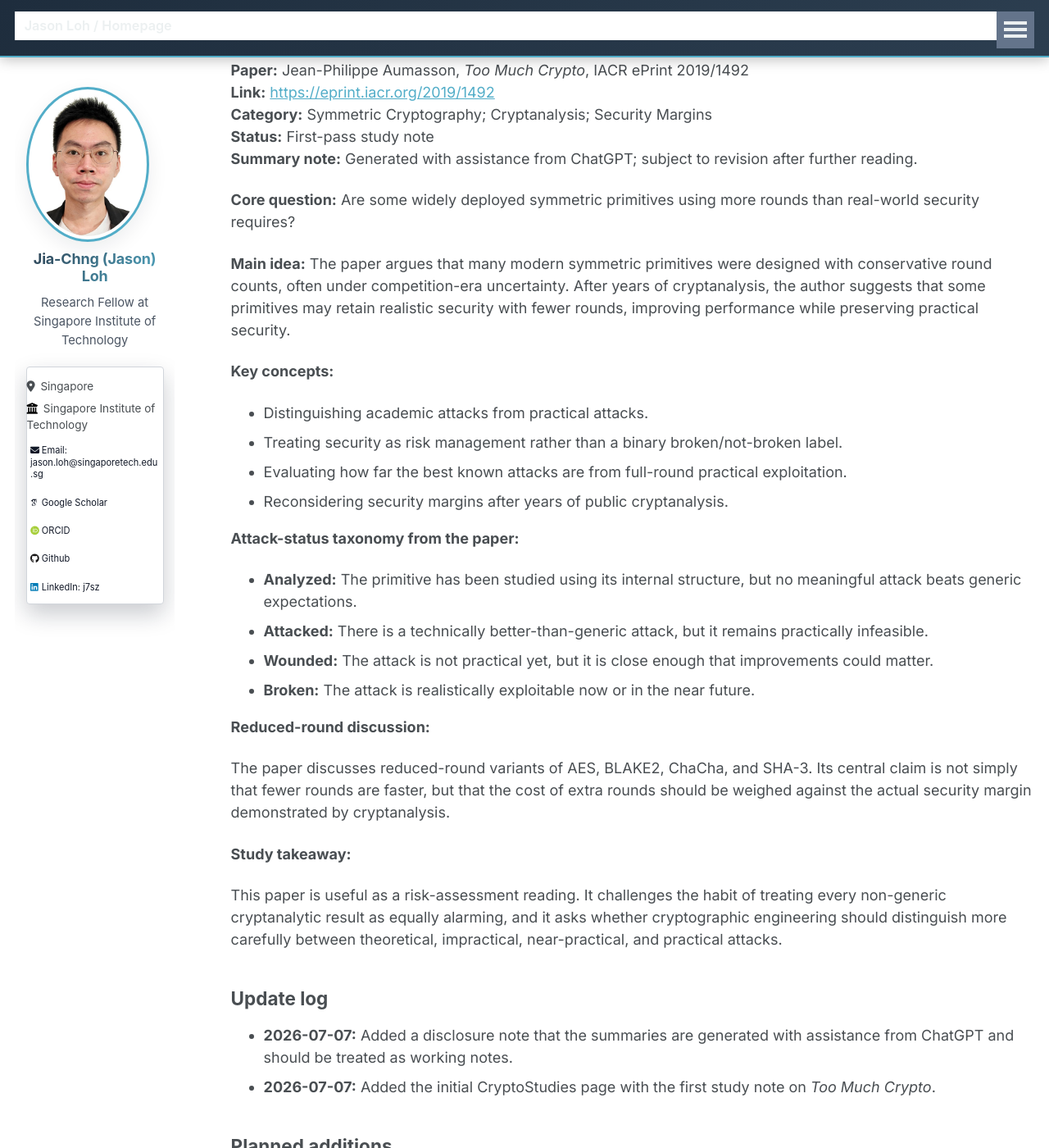
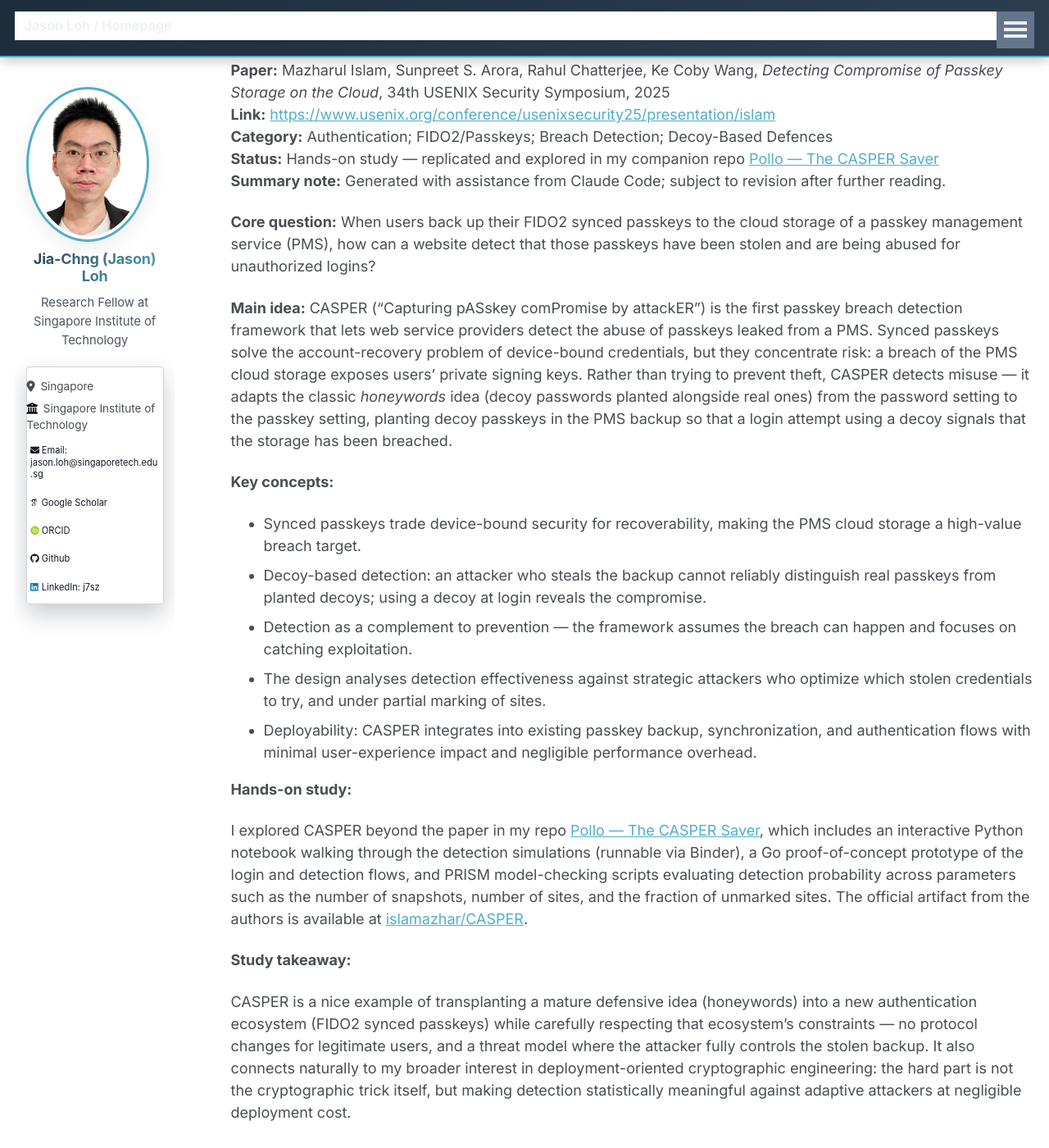
Before and after one commit to j7sz/j7sz.github.io, a Jekyll site: the page built from _pages/cryptostudies.md, in a window 1280 px wide and 1400 px high, scrolled down 632 px. Shown: the whole window at 82% size. Built offline with Jekyll 4.4.1, drawn with Linux system fonts in a browser that asks for light colours; some web fonts are replaced; some of the changed text lies outside the part shown.

Commit message:
Add CASPER study note to CryptoStudies page
- Summarize Islam et al., "Detecting Compromise of Passkey Storage
  on the Cloud" (USENIX Security 2025): decoy-passkey breach
  detection for FIDO2 synced passkeys leaked from PMS cloud storage
- Link hands-on companion repo Pollo---The-CASPER-saver (notebook,
  Go prototype, PRISM detection-effectiveness scripts) and the
  authors' official artifact
- Note summaries as assisted by ChatGPT and Claude Code
- Record additions in update log

Co-Authored-By: Claude <noreply@anthropic.com>
Claude-Session: https://claude.ai/code/session_01HxfbdgTE6Boo2wy2XbsERx

```diff
--- a/_pages/cryptostudies.md
+++ b/_pages/cryptostudies.md
@@ -17,10 +17,38 @@ Current focus areas include symmetric cryptography, post-quantum cryptography, s
 Note on summaries
 -----------------
 
-The reading summaries on this page are generated with assistance from ChatGPT and then curated as part of my ongoing study process. They are intended as working notes, not authoritative paper reviews. If you notice any factual mistake, misinterpretation, missing context, or unclear phrasing, please let me know so I can correct and improve the notes.
+The reading summaries on this page are generated with assistance from AI tools (ChatGPT and Claude Code) and then curated as part of my ongoing study process. They are intended as working notes, not authoritative paper reviews. If you notice any factual mistake, misinterpretation, missing context, or unclear phrasing, please let me know so I can correct and improve the notes.
 
 Paper library
 -------------
+
+### CASPER: Detecting Compromise of Passkey Storage on the Cloud
+
+**Paper:** Mazharul Islam, Sunpreet S. Arora, Rahul Chatterjee, Ke Coby Wang, *Detecting Compromise of Passkey Storage on the Cloud*, 34th USENIX Security Symposium, 2025
+**Link:** [https://www.usenix.org/conference/usenixsecurity25/presentation/islam](https://www.usenix.org/conference/usenixsecurity25/presentation/islam)
+**Category:** Authentication; FIDO2/Passkeys; Breach Detection; Decoy-Based Defences
+**Status:** Hands-on study — replicated and explored in my companion repo [Pollo — The CASPER Saver](https://github.com/j7sz/Pollo---The-CASPER-saver)
+**Summary note:** Generated with assistance from Claude Code; subject to revision after further reading.
+
+**Core question:** When users back up their FIDO2 synced passkeys to the cloud storage of a passkey management service (PMS), how can a website detect that those passkeys have been stolen and are being abused for unauthorized logins?
+
+**Main idea:** CASPER ("Capturing pASskey comPromise by attackER") is the first passkey breach detection framework that lets web service providers detect the abuse of passkeys leaked from a PMS. Synced passkeys solve the account-recovery problem of device-bound credentials, but they concentrate risk: a breach of the PMS cloud storage exposes users' private signing keys. Rather than trying to prevent theft, CASPER detects misuse — it adapts the classic *honeywords* idea (decoy passwords planted alongside real ones) from the password setting to the passkey setting, planting decoy passkeys in the PMS backup so that a login attempt using a decoy signals that the storage has been breached.
+
+**Key concepts:**
+
+* Synced passkeys trade device-bound security for recoverability, making the PMS cloud storage a high-value breach target.
+* Decoy-based detection: an attacker who steals the backup cannot reliably distinguish real passkeys from planted decoys; using a decoy at login reveals the compromise.
+* Detection as a complement to prevention — the framework assumes the breach can happen and focuses on catching exploitation.
+* The design analyses detection effectiveness against strategic attackers who optimize which stolen credentials to try, and under partial marking of sites.
+* Deployability: CASPER integrates into existing passkey backup, synchronization, and authentication flows with minimal user-experience impact and negligible performance overhead.
+
+**Hands-on study:**
+
+I explored CASPER beyond the paper in my repo [Pollo — The CASPER Saver](https://github.com/j7sz/Pollo---The-CASPER-saver), which includes an interactive Python notebook walking through the detection simulations (runnable via Binder), a Go proof-of-concept prototype of the login and detection flows, and PRISM model-checking scripts evaluating detection probability across parameters such as the number of snapshots, number of sites, and the fraction of unmarked sites. The official artifact from the authors is available at [islamazhar/CASPER](https://github.com/islamazhar/CASPER).
+
+**Study takeaway:**
+
+CASPER is a nice example of transplanting a mature defensive idea (honeywords) into a new authentication ecosystem (FIDO2 synced passkeys) while carefully respecting that ecosystem's constraints — no protocol changes for legitimate users, and a threat model where the attacker fully controls the stolen backup. It also connects naturally to my broader interest in deployment-oriented cryptographic engineering: the hard part is not the cryptographic trick itself, but making detection statistically meaningful against adaptive attackers at negligible deployment cost.
 
 ### Too Much Crypto
 
@@ -59,7 +87,8 @@ This paper is useful as a risk-assessment reading. It challenges the habit of tr
 Update log
 ----------
 
-* **2026-07-07:** Added a disclosure note that the summaries are generated with assistance from ChatGPT and should be treated as working notes.
+* **2026-07-07:** Added a study note on *CASPER* (USENIX Security 2025) with links to my hands-on companion repo, Pollo — The CASPER Saver.
+* **2026-07-07:** Added a disclosure note that the summaries are generated with assistance from AI tools (ChatGPT and Claude Code) and should be treated as working notes.
 * **2026-07-07:** Added the initial CryptoStudies page with the first study note on *Too Much Crypto*.
 
 Planned additions
```
